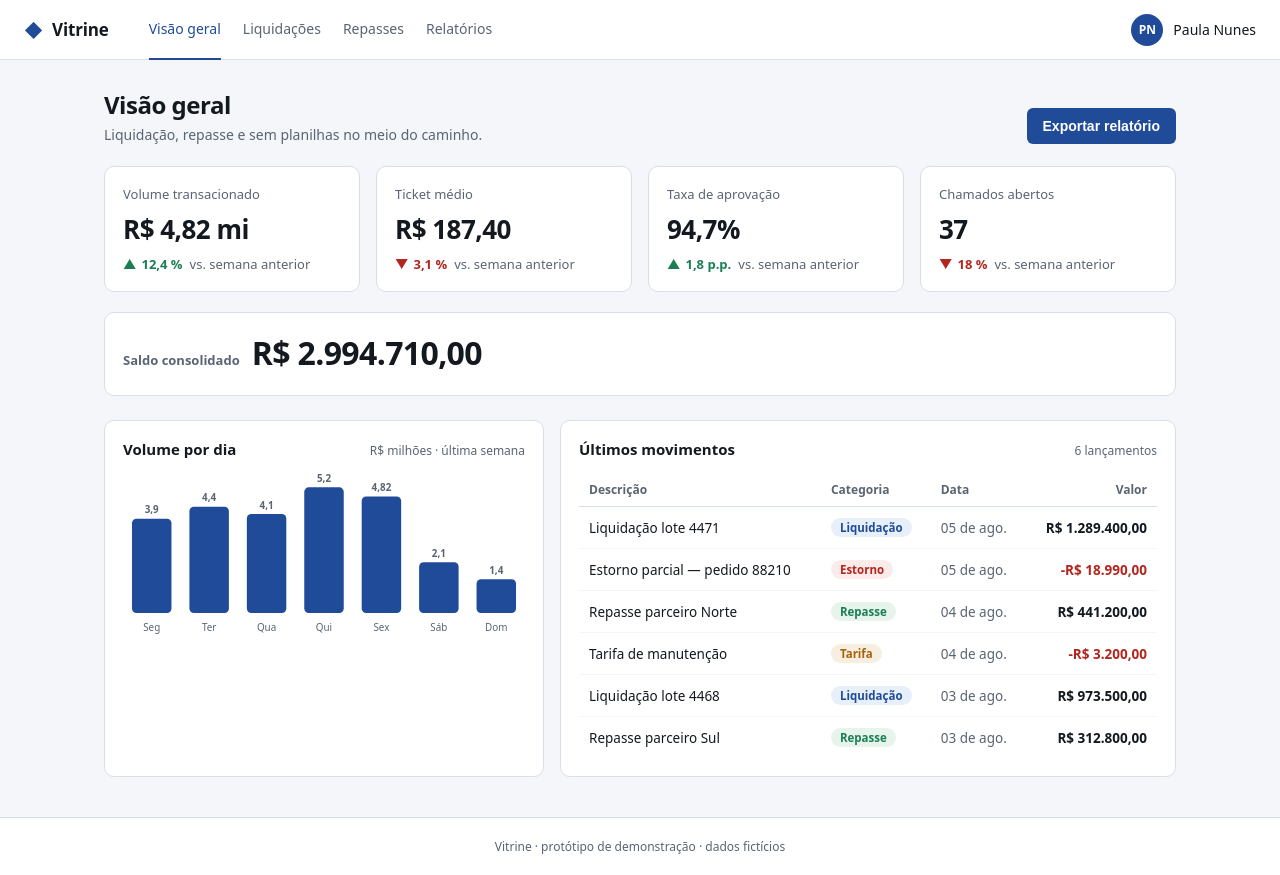
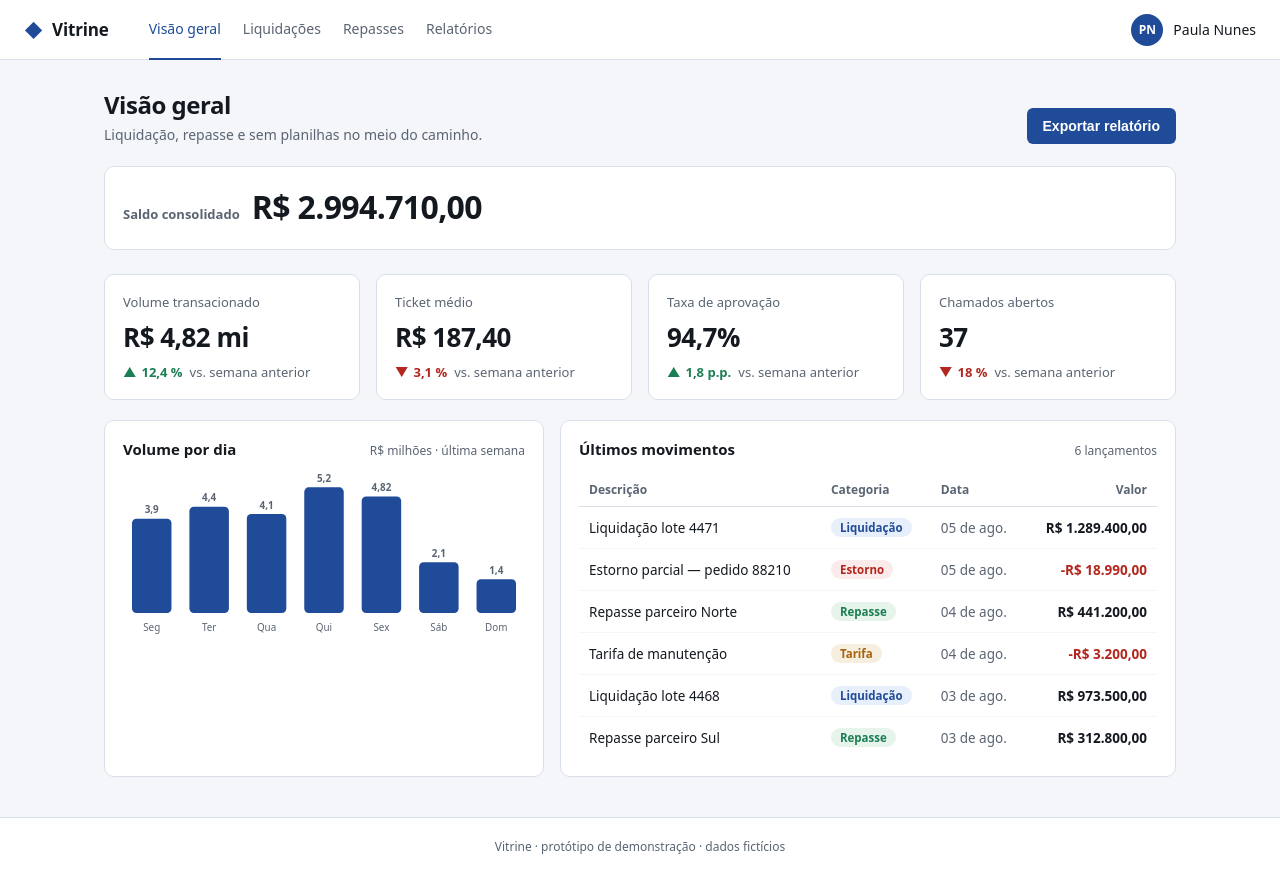
Before and after one commit to fcamaraLeo/synforce-vitrine-alfa, a React (Vite) app: page / in a window 1280 px wide. Built offline with nearby package versions, Linux system fonts and the light colour scheme.

Commit message:
implementacao#1: Mostrar o saldo consolidado no topo do dashboard
Unidade: Mostrar o saldo consolidado no topo do dashboard
Instancia: implementacao#1
Contrato: implementacao v1 (12b730066a640187)
Modelo: deepseek/deepseek-v4-flash

```diff
--- a/src/App.tsx
+++ b/src/App.tsx
@@ -43,13 +43,13 @@ export function App() {
           <button className="botao-primario">Exportar relatório</button>
         </div>
 
+        <SaldoConsolidado totalCentavos={saldoCentavos} />
+
         <section className="grade-metricas">
           {metricas.map((m) => (
             <CartaoMetrica key={m.chave} metrica={m} />
           ))}
         </section>
-
-        <SaldoConsolidado totalCentavos={saldoCentavos} />
 
         <section className="grade-paineis">
           <GraficoVolume />
```
